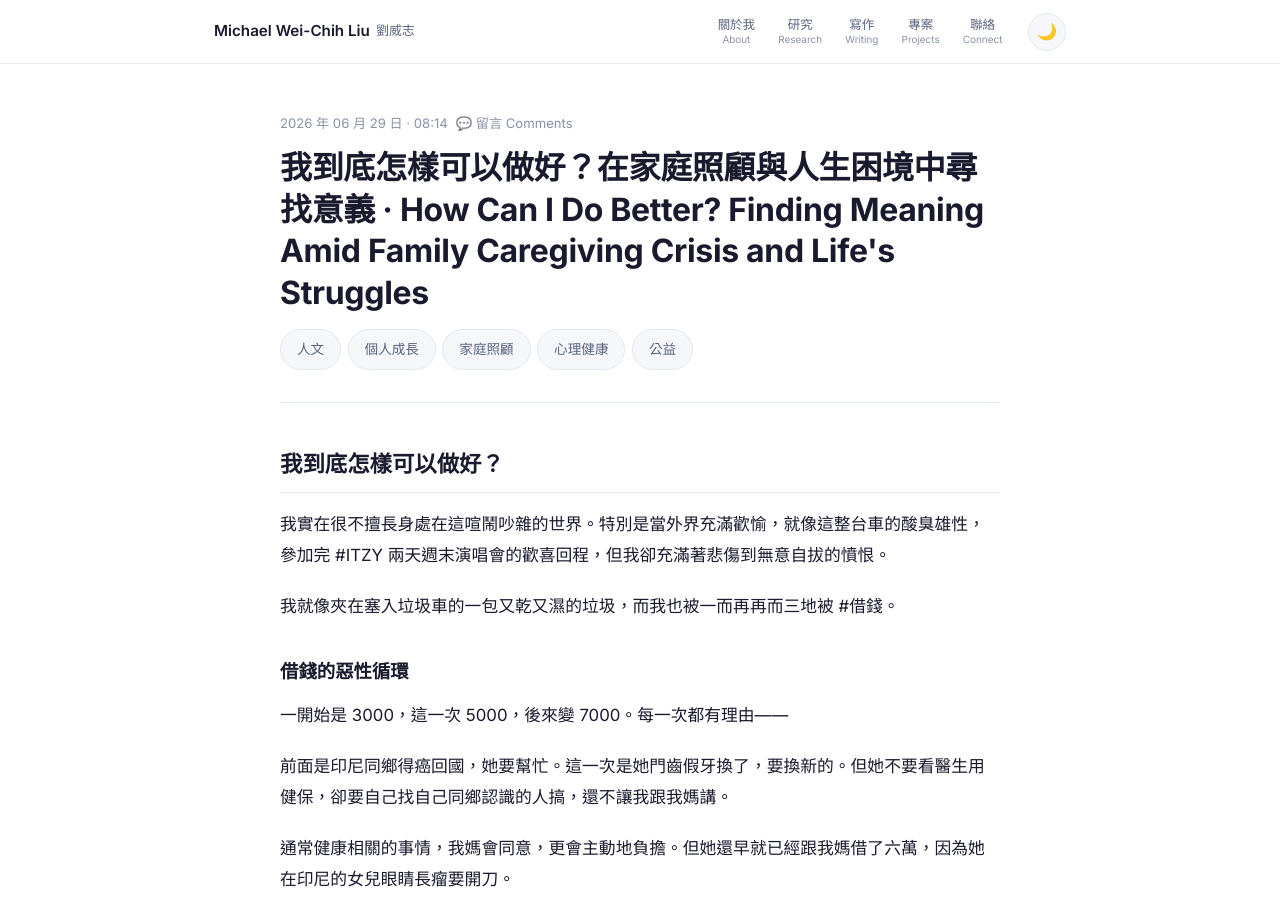
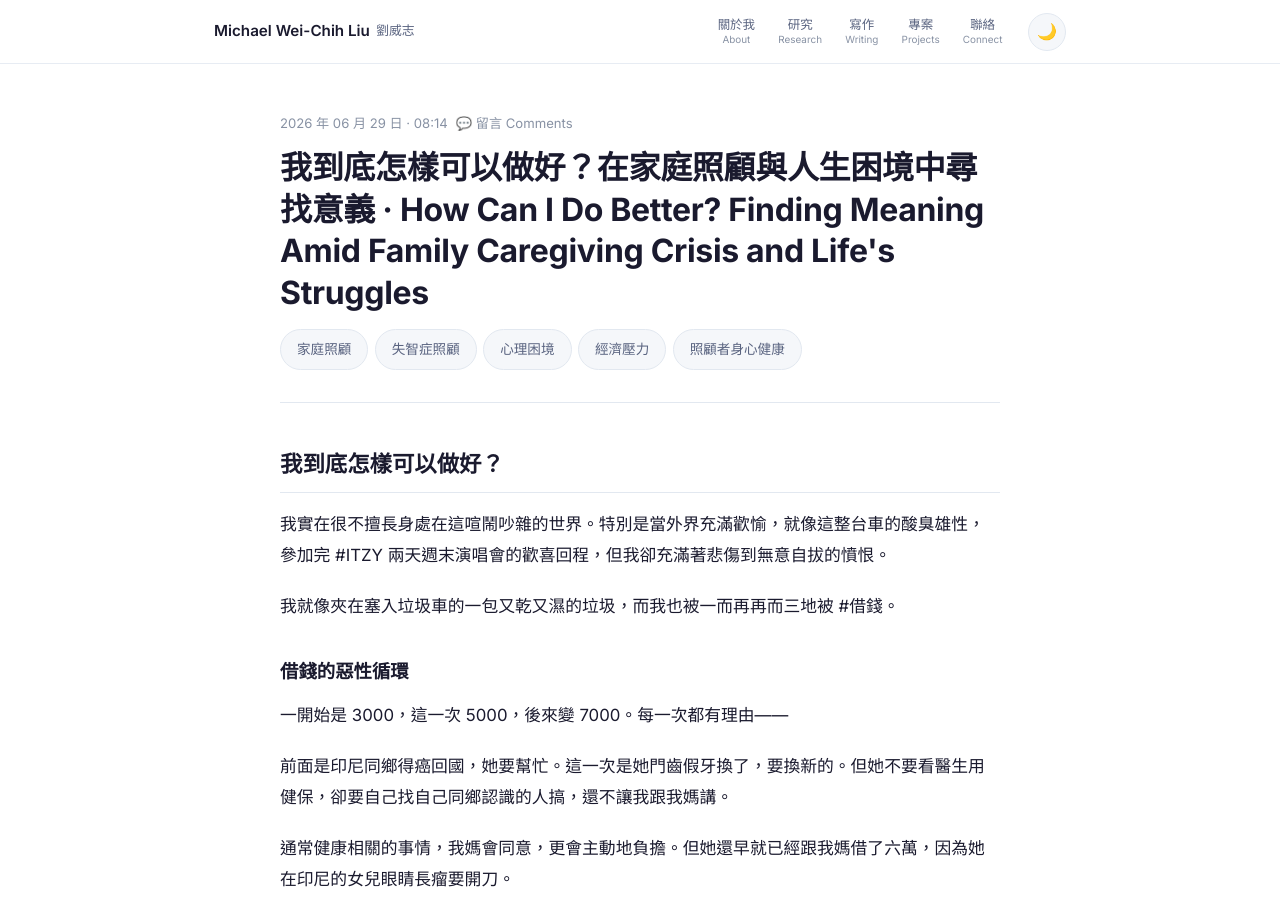
Before and after one commit to liuweichihtw-0624/liuweichihtw-0624.github.io, a Jekyll site: the page built from _posts/2026-06-29-finding-meaning-amid-family-caregiving-crisis.md, in a window 1280 px wide and 900 px high. Built offline with Jekyll 4.4.1, drawn with Linux system fonts in a browser that asks for light colours; comment, search, counter and statistics services are not loaded.

Commit message:
retag: update tags for 2026-06-29-finding-meaning-amid-family-caregiving-crisis.md

```diff
--- a/_posts/2026-06-29-finding-meaning-amid-family-caregiving-crisis.md
+++ b/_posts/2026-06-29-finding-meaning-amid-family-caregiving-crisis.md
@@ -2,7 +2,7 @@
 layout: post
 title: "我到底怎樣可以做好？在家庭照顧與人生困境中尋找意義 · How Can I Do Better? Finding Meaning Amid Family Caregiving Crisis and Life's Struggles"
 date: 2026-06-29 08:14:00 +0800
-tags: [人文, 個人成長, 家庭照顧, 心理健康, 公益]
+tags: ["家庭照顧", "失智症照顧", "心理困境", "經濟壓力", "照顧者身心健康"]
 publish: true
 syndicate: []
 excerpt: "在喧鬧世界中被迫承擔照顧責任，面對經濟困境與家庭關係的重重壓力，我究竟該如何自處？"
```
